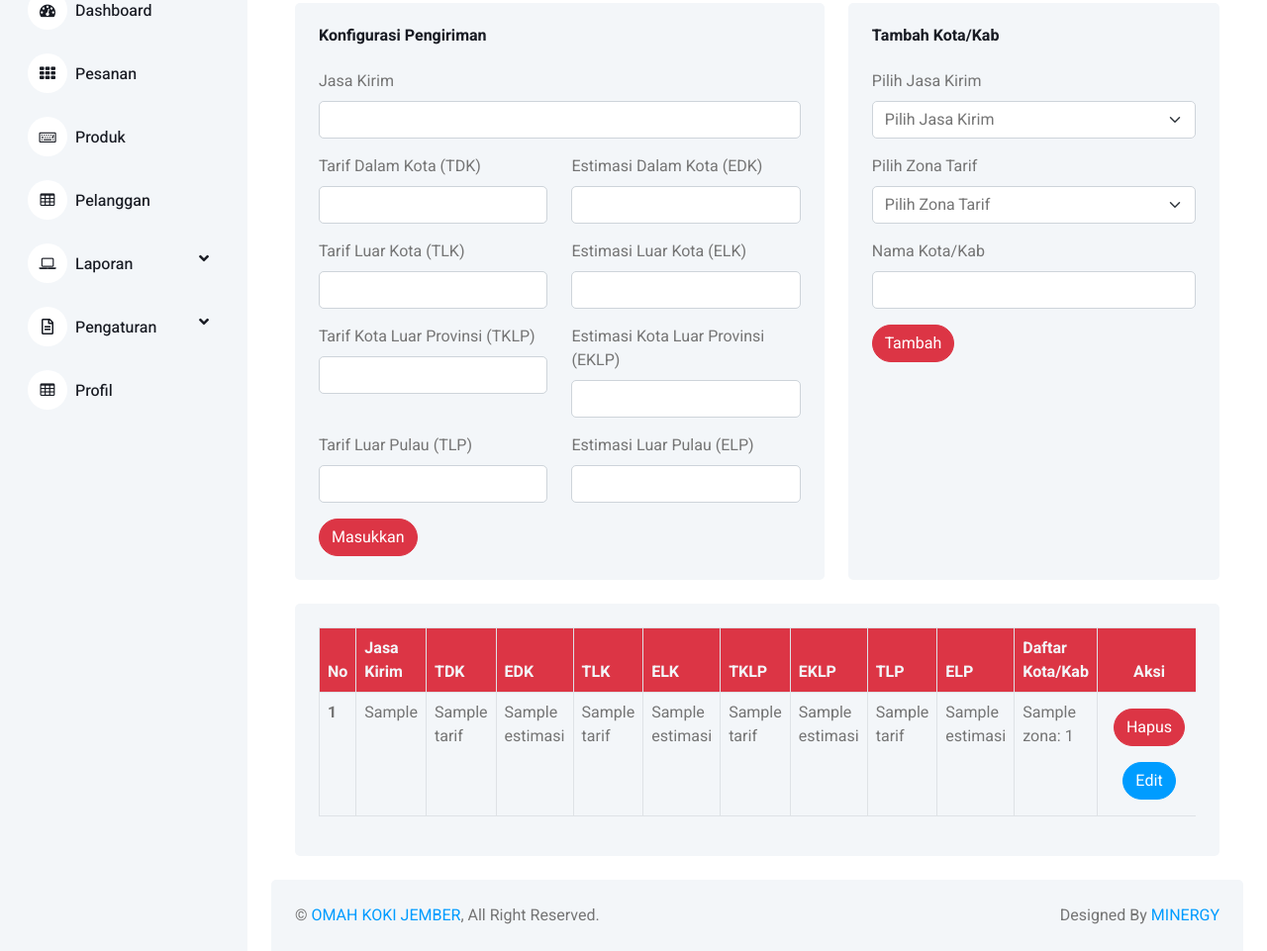
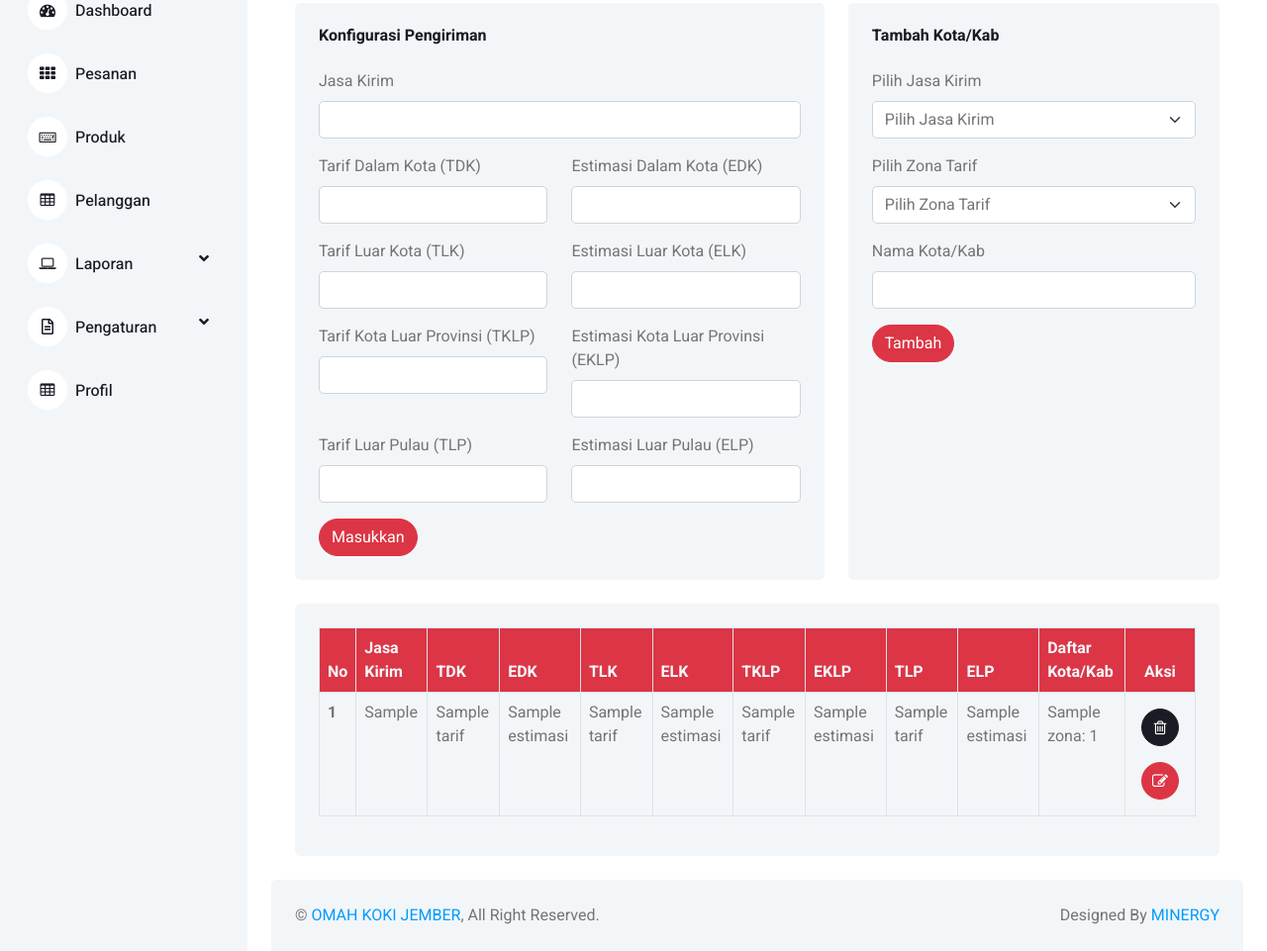
Before and after one commit to MuhammadRamaPradipaWijaya/Omah-Koki-Jember, a Flask app: page /adpengiriman in a window 1280 px wide. Shown: the part 152-1113 px from the top of the page at 99% size. Run offline with Flask 3, Linux system fonts and the light colour scheme; a database or web service that is not in the repository returns one stand-in record (values such as "Sample title"); some libraries are stand-ins or nearby versions.

Commit message:
Update ad_pengiriman.html

```diff
--- a/templates/ad_pengiriman.html
+++ b/templates/ad_pengiriman.html
@@ -138,10 +138,10 @@
                                 <td class="text-center">
                                     <form action="{{ url_for('hapus_pengiriman', pengiriman_id=item._id) }}"
                                         method="POST">
-                                        <button type="submit" class="btn btn-danger rounded-pill m-2">Hapus</button>
+                                        <button type="submit" class="btn btn-square btn-dark m-2"><i class="fa fa-trash-o" title="Delete"></i></button>
                                     </form>
-                                    <button type="button" class="btn btn-primary rounded-pill m-2"
-                                        data-bs-toggle="modal" data-bs-target="#ModalEdit{{ item._id }}">Edit</button>
+                                    <button type="button" class="btn btn-square btn-danger m-2"
+                                        data-bs-toggle="modal" data-bs-target="#ModalEdit{{ item._id }}"><i class="fa fa-edit" title="Delete"></i></button>
                                 </td>
                             </tr>
                             {% endfor %}
@@ -263,7 +263,6 @@
 </div>
 {% endfor %}
 
-
 <!-- Modal Edit Kota/Kab -->
 {% for item in pengiriman %}
 <div class="modal fade" id="exampleModal2{{ item._id }}" tabindex="-1" aria-labelledby="exampleModalLabel"
@@ -291,6 +290,5 @@
 </div>
 {% endfor %}
 
-
 </body>
 {% include 'ad_footer.html' %}
```
